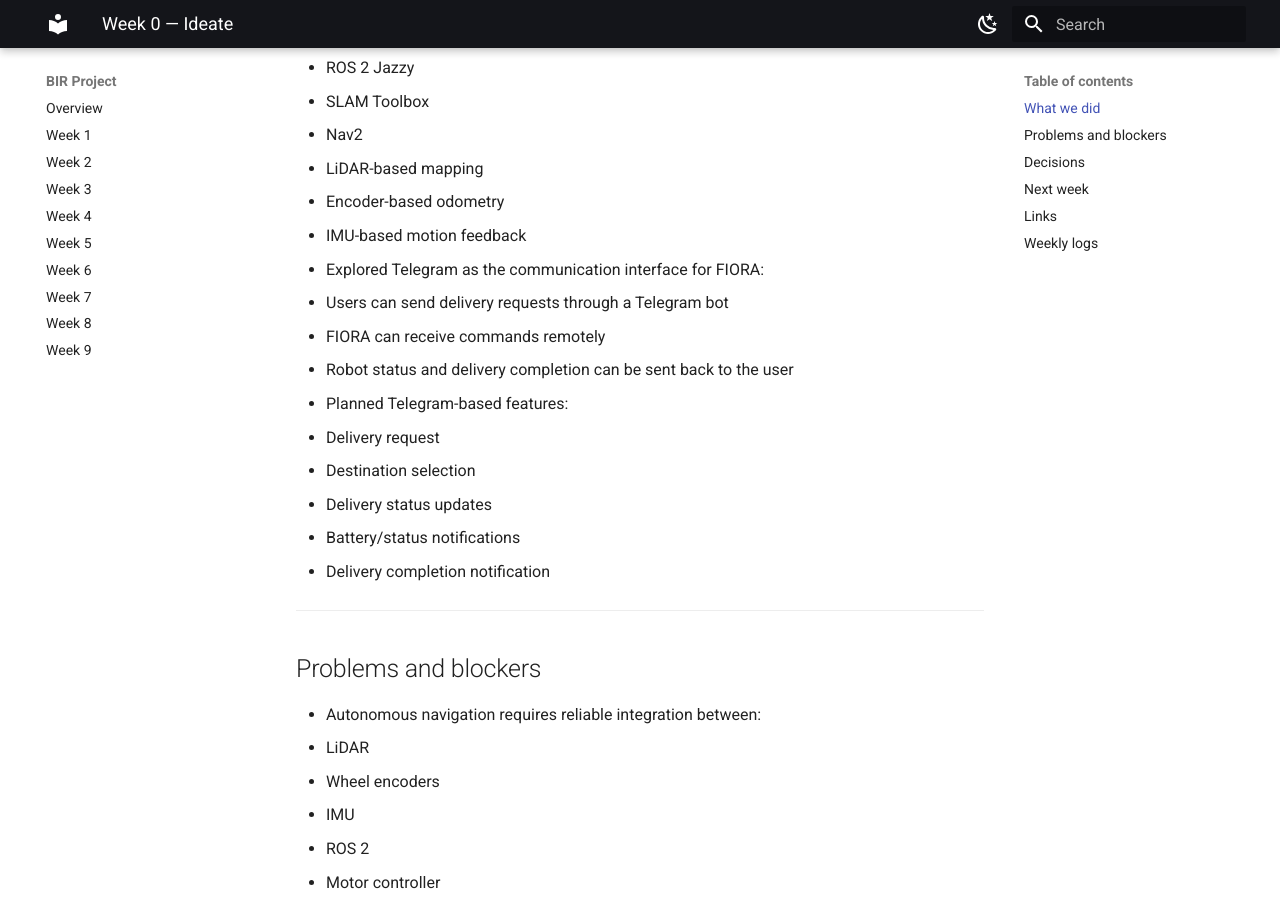
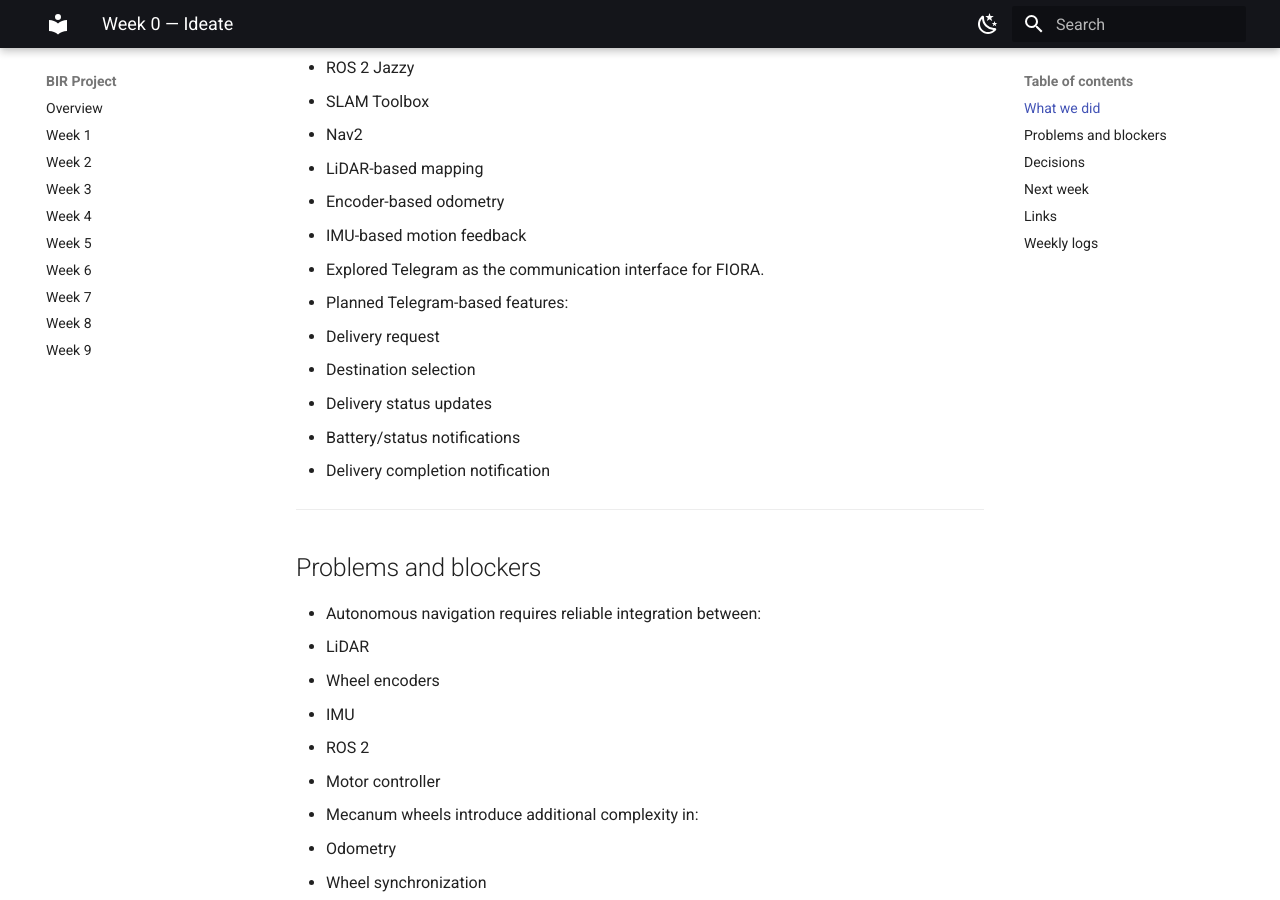
Before and after one commit to BuilderinResidencyTinkerspace/FIORA, an MkDocs documentation site: the page built from docs/week-00.md, in a window 1280 px wide and 900 px high, scrolled down 1091 px. Built offline with MkDocs 1.6.1 and Material for MkDocs 9.7.7, drawn with Linux system fonts in a browser that asks for light colours.

Commit message:
Simplify Telegram communication interface description
Removed detailed points about Telegram communication interface for FIORA.

```diff
--- a/docs/week-00.md
+++ b/docs/week-00.md
@@ -37,10 +37,7 @@ Land on a project idea and validate whether our planned hardware and software st
   * LiDAR-based mapping
   * Encoder-based odometry
   * IMU-based motion feedback
-  * Explored Telegram as the communication interface for FIORA:
-  * Users can send delivery requests through a Telegram bot
-  * FIORA can receive commands remotely
-  * Robot status and delivery completion can be sent back to the user
+  * Explored Telegram as the communication interface for FIORA.
 * Planned Telegram-based features:
   * Delivery request
   * Destination selection
```
